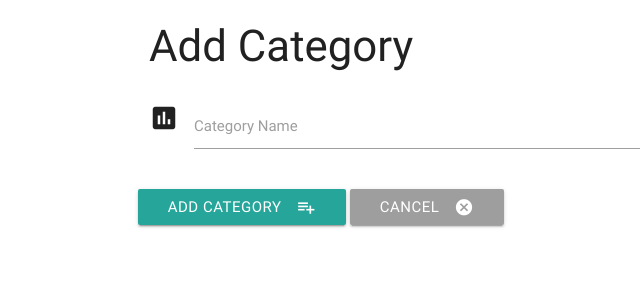
After one commit to GarySimons/task_manager, a Flask app: page /new_category in a window 1280 px wide. The commit adds this page. Shown: the top 300 px of the page, without its empty margins (43-683 px from the left). Run offline with Flask 2, Linux system fonts and the light colour scheme; some libraries are stand-ins or nearby versions.

Commit message:
Created Add Category button

```diff
--- a/app.py
+++ b/app.py
@@ -72,6 +72,16 @@ def delete_category(category_id):
     mongo.db.categories.remove({'_id': ObjectId(category_id)})
     return redirect(url_for('get_categories'))
 
+@app.route('/insert_category', methods=['POST'])
+def insert_category():
+    category_doc = {'category_name': request.form.get('category_name')}
+    mongo.db.categories.insert_one(category_doc)
+    return redirect(url_for('get_categories'))
+
+@app.route('/new_category')
+def new_category():
+    return render_template('addcategory.html')
+
 if __name__ == '__main__':
    app.run(host=os.getenv('IP', '0.0.0.0'),
    port=int(os.getenv('PORT', 8080)),
--- /dev/null
+++ b/templates/addcategory.html
@@ -0,0 +1,24 @@
+{% extends 'base.html'%}
+
+{% block content %}
+<h3>Add Category</h3>
+<div class="row">
+    <form action="{{ url_for('insert_category') }}" method="POST" class="col s12">
+        <div class="row">
+            <div class="input-field col s12">
+                <i class="material-icons prefix">poll</i>
+                <input id="category_name" name="category_name" type="text" class="validate">
+                <label for="category_name">Category Name</label>
+            </div>
+        </div>
+        <div class="row">
+            <button class="btn waves-effect waves-light" type="submit" name="action">Add Category
+                <i class="material-icons right">playlist_add</i>
+             </button>
+            <a href="{{ url_for('get_categories') }}" class="waves-effect waves-light btn grey">
+                <i class="material-icons right">cancel</i>Cancel
+            </a>
+        </div>
+    </form>
+</div>
+{% endblock %}
--- a/templates/categories.html
+++ b/templates/categories.html
@@ -20,5 +20,8 @@
     {% endfor %}
   </ul>
 </div>
+<div>
+    <a href="{{url_for('new_category')}}"  class="waves-effect waves-light btn"><i class="material-icons right">playlist_add</i>Add Category</a>
+</div>
 
 {% endblock %}
```
